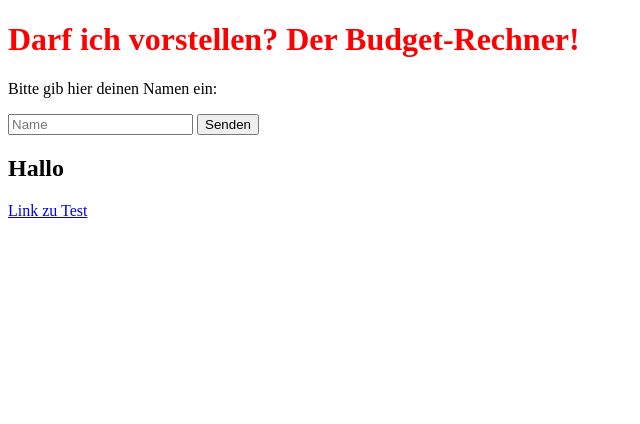
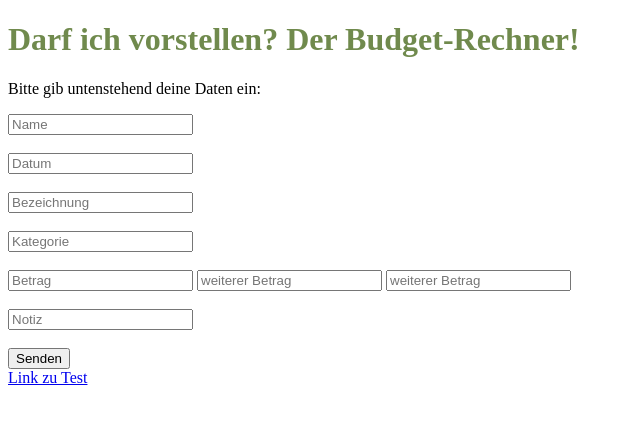
Before and after one commit to actREveL/PRO2, a Flask app: page /home in a window 1280 px wide. Shown: the top 424 px of the page, without its empty margins (0-640 px from the left). Run offline with Flask 2, Linux system fonts and the light colour scheme.

Commit message:
second commit

```diff
--- a/main.py
+++ b/main.py
@@ -4,18 +4,47 @@ from flask import request
 
 app = Flask("Your Budget Calculator")
 
+
 @app.route('/home', methods=['GET', 'POST'])
 def home():
     if request.method == 'POST':
-        ziel_person = request.form['vorname']
-        rueckgabe_string = ziel_person
+        name_person = request.form['name']
+        rueckgabe_string_name = name_person
+        name_datum = request.form['datum']
+        rueckgabe_string_datum = name_datum
+        name_bezeichnung = request.form['bezeichnung']
+        rueckgabe_string_bezeichnung = name_bezeichnung
+        name_kategorie = request.form['kategorie']
+        rueckgabe_string_kategorie = name_kategorie
+        name_betrag = request.form['betrag']
+        rueckgabe_string_betrag = name_betrag
+        name_betrag2 = request.form['betrag2']
+        rueckgabe_string_betrag2 = name_betrag2
+        name_betrag3 = request.form['betrag3']
+        rueckgabe_string_betrag3 = name_betrag3
+        name_notiz = request.form['notiz']
+        rueckgabe_string_notiz = name_notiz
 
-        return render_template('index.html', name=rueckgabe_string)
-    return render_template('index.html')
+
+        # Variablen, Funktionen etc. oder auch abspeichern
+
+        return render_template('ausgaben.html',
+                               name=rueckgabe_string_name,
+                               datum=rueckgabe_string_datum,
+                               bezeichnung=rueckgabe_string_bezeichnung,
+                               kategorie=rueckgabe_string_kategorie,
+                               betrag=rueckgabe_string_betrag,
+                               betrag2=rueckgabe_string_betrag2,
+                               betrag3=rueckgabe_string_betrag3,
+                               notiz=rueckgabe_string_notiz)
+
+    return render_template("index.html")
+
 
 @app.route('/passt')
 def test():
     return "Passt!"
 
+
 if __name__ == "__main__":
     app.run(debug=True, port=5000)
--- a/static/main.css
+++ b/static/main.css
@@ -1,3 +1,3 @@
 h1 {
-  color: red;
+  color: #708A4D;
 }
--- a/templates/index.html
+++ b/templates/index.html
@@ -2,19 +2,26 @@
 <html lang="en">
 <head>
     <meta charset="UTF-8">
-    <title>Test</title>
+    <title>Formular</title>
     <link rel="stylesheet" href="{{ url_for('static', filename='main.css') }}">
 </head>
 <body>
     <h1>Darf ich vorstellen? Der Budget-Rechner!</h1>
-    <p>Bitte gib hier deinen Namen ein:</p>
 
     <form method="POST">
-        <input type="text" name="vorname" placeholder="Name">
+
+        <p>Bitte gib untenstehend deine Daten ein:</p>
+        <input type="text" name="name" placeholder="Name"><br><br>
+        <input type="text" name="datum" placeholder="Datum"><br><br>
+        <input type="text" name="bezeichnung" placeholder="Bezeichnung"><br><br>
+        <input type="text" name="kategorie" placeholder="Kategorie"><br><br>
+        <input type="text" name="betrag" placeholder="Betrag">
+        <input type="text" name="betrag2" placeholder="weiterer Betrag">
+        <input type="text" name="betrag3" placeholder="weiterer Betrag"><br><br>
+        <input type="text" name="notiz" placeholder="Notiz"><br><br>
+
         <button type="submit">Senden</button>
     </form>
-
-    <h2>Hallo {{ name }} </h2>
 
 
 
```
Also changed, not shown: templates/ausgaben.html (added, +16 -0 lines).
